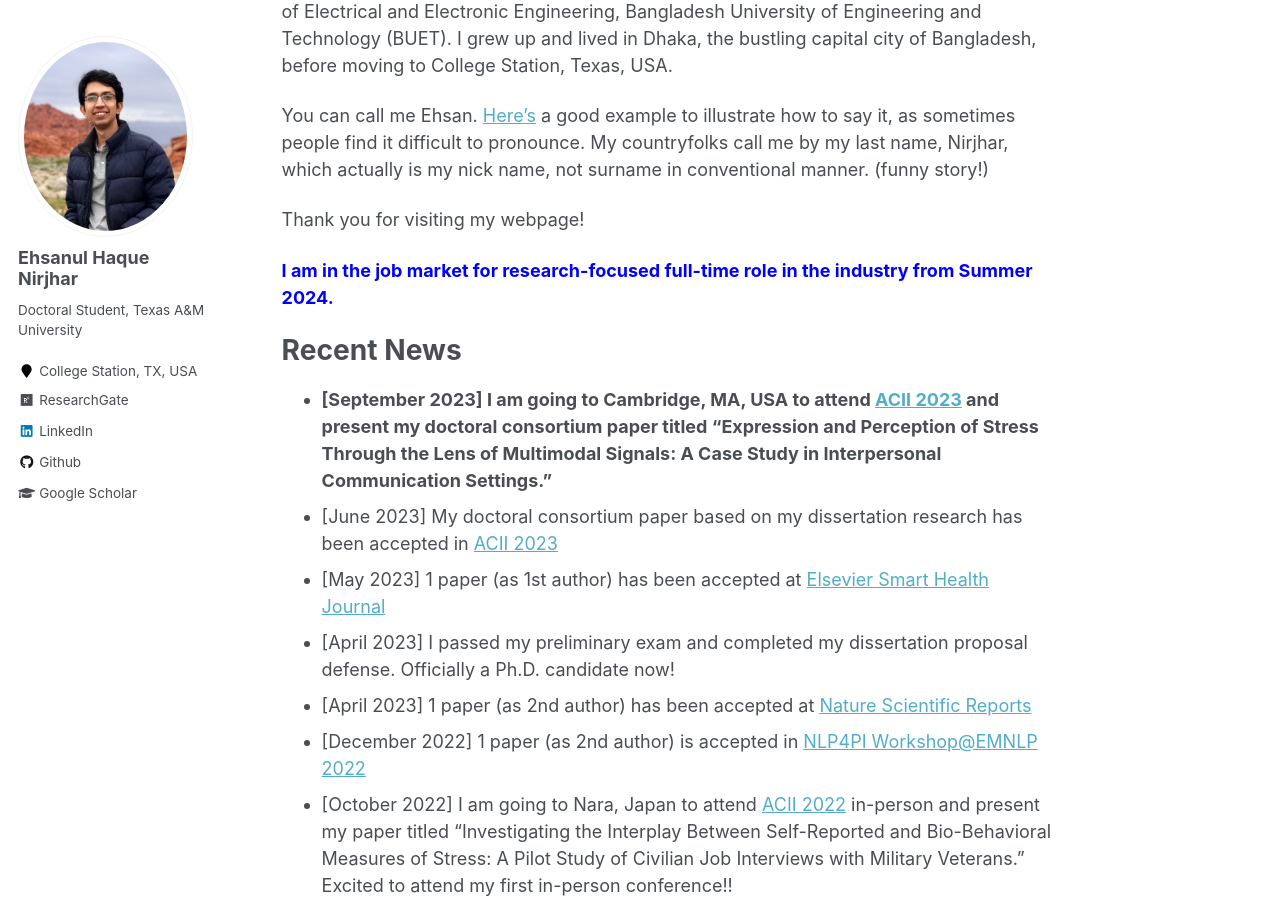
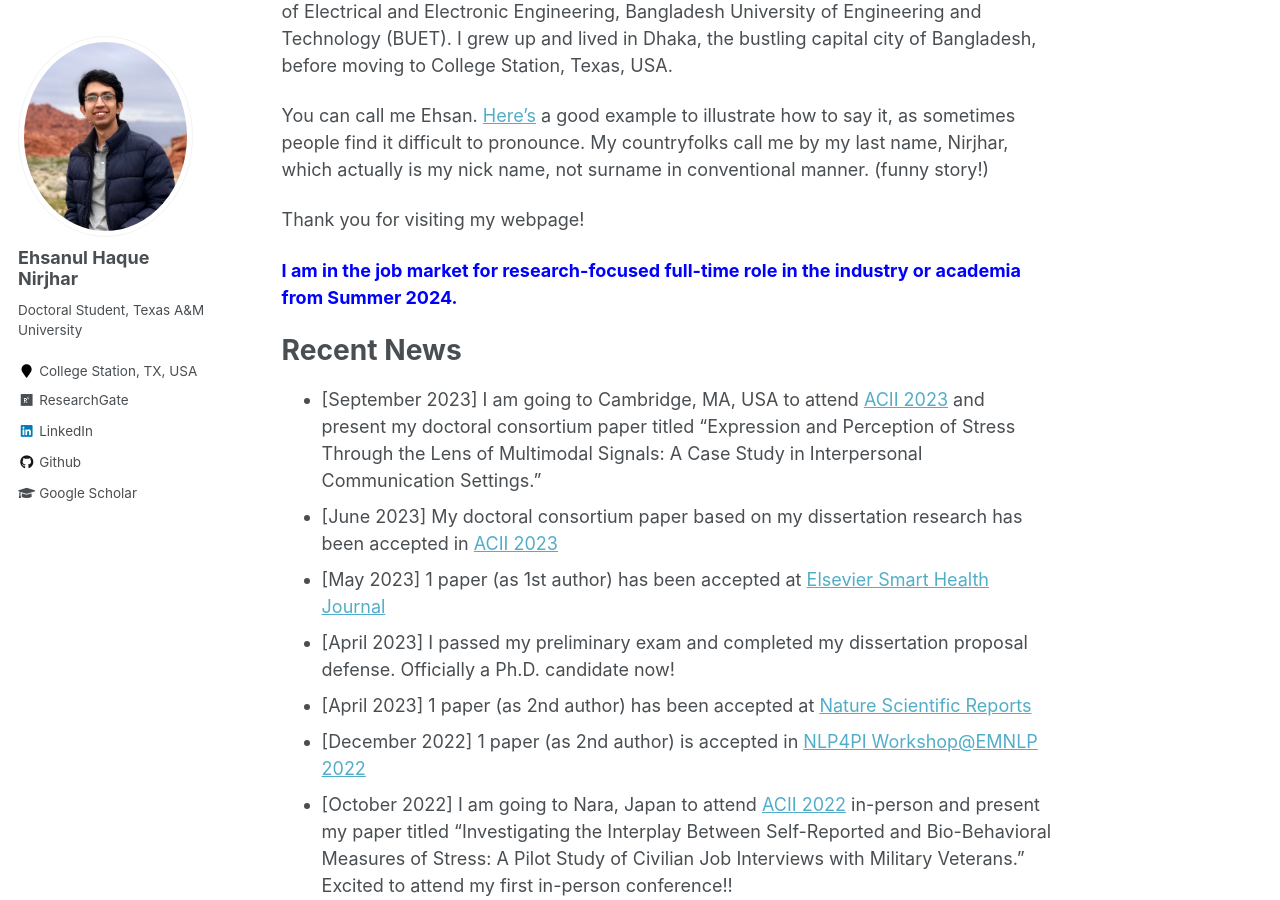
Before and after one commit to Ehsan-Nirjhar/Ehsan-Nirjhar.github.io, a Jekyll site: the page built from _pages/about.md, in a window 1280 px wide and 900 px high, scrolled down 402 px. Built offline with Jekyll 4.4.1, drawn with Linux system fonts in a browser that asks for light colours.

Commit message:
update jan 10,2024

```diff
--- a/_pages/about.md
+++ b/_pages/about.md
@@ -22,11 +22,11 @@ My countryfolks call me by my last name, Nirjhar, which actually is my nick name
 
 Thank you for visiting my webpage!
 
-<span style="color: blue">**I am in the job market for research-focused full-time role in the industry from Summer 2024.**</span>
+<span style="color: blue">**I am in the job market for research-focused full-time role in the industry or academia from Summer 2024.**</span>
 
 Recent News
 ======
-- **[September 2023] I am going to Cambridge, MA, USA to attend [ACII 2023](https://acii-conf.net/2023/) and present my doctoral consortium paper titled “Expression and Perception of Stress Through the Lens of Multimodal Signals: A Case Study in Interpersonal Communication Settings.”**
+- [September 2023] I am going to Cambridge, MA, USA to attend [ACII 2023](https://acii-conf.net/2023/) and present my doctoral consortium paper titled “Expression and Perception of Stress Through the Lens of Multimodal Signals: A Case Study in Interpersonal Communication Settings.”
 - [June 2023] My doctoral consortium paper based on my dissertation research has been accepted in [ACII 2023](https://acii-conf.net/2023/)
 - [May 2023] 1 paper (as 1st author) has been accepted at [Elsevier Smart Health Journal](https://www.sciencedirect.com/science/article/pii/S2352648323000429)
 - [April 2023] I passed my preliminary exam and completed my dissertation proposal defense. Officially a Ph.D. candidate now!
```
